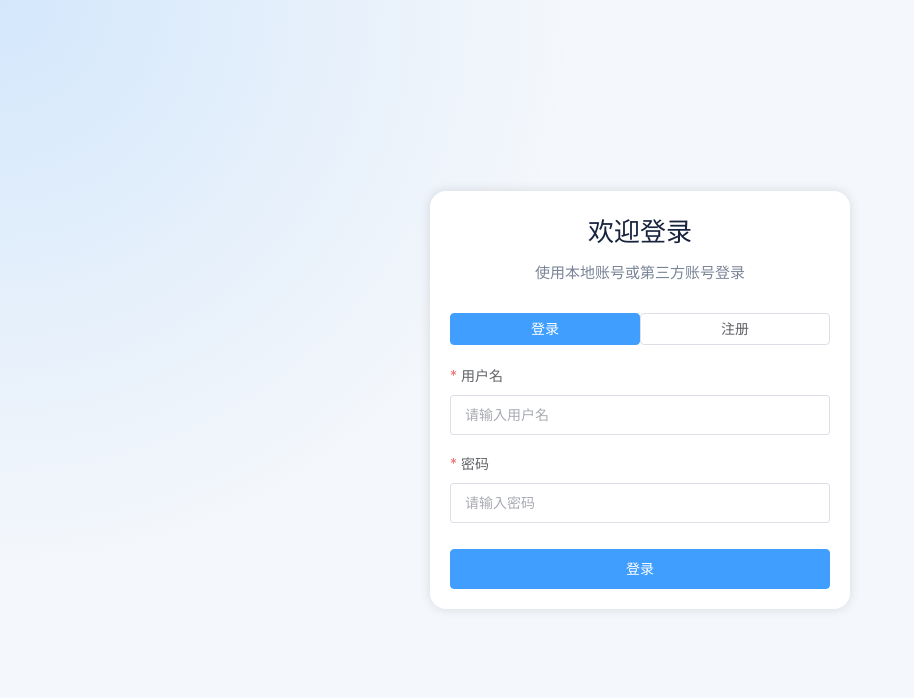
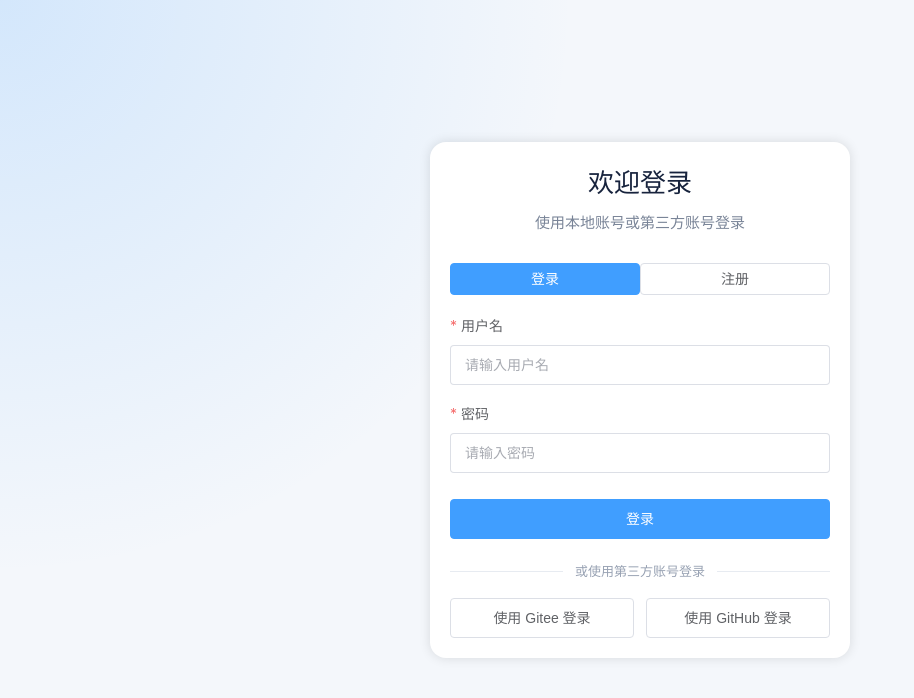
Before and after one commit to Volunteer-Association/back_end, a Vue app in the folder back-end-frontend/: page /login in a window 1280 px wide. Shown: the top 698 px of the page, without its empty margins (0-914 px from the left). Built offline with nearby package versions, Linux system fonts and the light colour scheme; no server answers.

Commit message:
修复第三方登录接口

```diff
--- a/back-end-frontend/src/api/modules/auth.ts
+++ b/back-end-frontend/src/api/modules/auth.ts
@@ -79,6 +79,15 @@ export function register(data: {
 /** 查询后端已配置的第三方登录平台。 */
 export function getOAuthProviders() {
   return request.get<{ providers: OAuthProvider[] }>('/auth/oauth/providers')
+}
+
+/** 用户点击第三方登录时才由后端校验配置并创建授权状态。 */
+export function startOAuthLogin(provider: OAuthProvider) {
+  return request.post<{ authorizationUrl: string }>(
+    `/auth/oauth/${provider}/start`,
+    undefined,
+    { withCredentials: true },
+  )
 }
 
 /** 以 OAuth 回调产生的一次性兑换码创建本地登录会话。 */
--- a/back-end-frontend/src/views/LoginView.vue
+++ b/back-end-frontend/src/views/LoginView.vue
@@ -120,38 +120,32 @@
           注册并登录
         </el-button>
       </el-form>
-      <template v-if="oauthProviders.length">
       <div class="login-divider"><span>或使用第三方账号登录</span></div>
       <div class="oauth-buttons">
         <el-button
-            v-if="oauthProviders.includes('gitee')"
+          v-for="provider in oauthProviders"
+          :key="provider"
+          :loading="oauthLoading"
+          :disabled="oauthLoading"
           size="large"
-            @click="startOAuth('gitee')"
+          @click="startOAuth(provider)"
         >
-            使用 Gitee 登录
-          </el-button>
-          <el-button
-            v-if="oauthProviders.includes('github')"
-            size="large"
-            @click="startOAuth('github')"
-          >
-            使用 GitHub 登录
+          使用 {{ provider === 'gitee' ? 'Gitee' : 'GitHub' }} 登录
         </el-button>
       </div>
-      </template>
     </el-card>
   </main>
 </template>
 
 <script setup lang="ts">
-import { onMounted, onUnmounted, reactive, ref } from 'vue'
+import { onUnmounted, reactive, ref } from 'vue'
 import type { FormInstance, FormRules } from 'element-plus'
 import { ElMessage } from 'element-plus'
 import { useRoute, useRouter } from 'vue-router'
 import { useAuthStore } from '@/stores/auth'
 import {
-  getOAuthProviders,
   sendRegistrationCode,
+  startOAuthLogin,
   type OAuthProvider,
 } from '@/api/modules/auth'
 
@@ -161,11 +155,12 @@ const auth = useAuthStore()
 const formRef = ref<FormInstance>()
 const registerFormRef = ref<FormInstance>()
 const loading = ref(false)
+const oauthLoading = ref(false)
 const sendingCode = ref(false)
 const mode = ref<'login' | 'register'>('login')
 const countdown = ref(0)
 let countdownTimer: ReturnType<typeof setInterval> | undefined
-const oauthProviders = ref<OAuthProvider[]>([])
+const oauthProviders: OAuthProvider[] = ['gitee', 'github']
 const form = reactive({ username: '', password: '' })
 const registerForm = reactive({
   username: '',
@@ -200,20 +195,16 @@ const registerRules: FormRules = {
   ],
 }
 
-onMounted(async () => {
-  try {
-    oauthProviders.value = (await getOAuthProviders()).providers
-  } catch {
-    oauthProviders.value = []
-    ElMessage.warning('暂时无法获取第三方登录方式')
-  }
-})
-
 onUnmounted(() => {
   if (countdownTimer) clearInterval(countdownTimer)
 })
 
-function startOAuth(provider: OAuthProvider) {
+async function startOAuth(provider: OAuthProvider) {
+  if (oauthLoading.value) return
+  oauthLoading.value = true
+  try {
+    // 只在用户主动点击时检查服务端配置；登录页初始化不额外请求后端。
+    const { authorizationUrl } = await startOAuthLogin(provider)
     const redirect = route.query.redirect
     if (
       typeof redirect === 'string' &&
@@ -222,10 +213,34 @@ function startOAuth(provider: OAuthProvider) {
     ) {
       sessionStorage.setItem('oauth:redirect', redirect)
     }
-  const baseUrl = import.meta.env.VITE_API_BASE_URL || '/api'
-  window.location.assign(
-    `${baseUrl.replace(/\/$/, '')}/auth/oauth/${provider}`,
+    window.location.assign(authorizationUrl)
+  } catch (error: unknown) {
+    const providerName = provider === 'gitee' ? 'Gitee' : 'GitHub'
+    ElMessage.error(
+      getErrorMessage(
+        error,
+        `${providerName} 登录暂不可用，请检查服务端配置后重试`,
+      ),
     )
+  } finally {
+    oauthLoading.value = false
+  }
+}
+
+function getErrorMessage(error: unknown, fallback: string): string {
+  if (typeof error !== 'object' || error === null || !('message' in error)) {
+    return fallback
+  }
+  if (typeof error.message === 'string') return error.message
+  if (
+    Array.isArray(error.message) &&
+    error.message.every(
+      (part: unknown): part is string => typeof part === 'string',
+    )
+  ) {
+    return error.message.join('；')
+  }
+  return fallback
 }
 
 async function submit() {
```
Also changed, not shown: 2 other files (tests, documents, lock files or other folders). Lines whose indentation alone changed are shown as unchanged.
